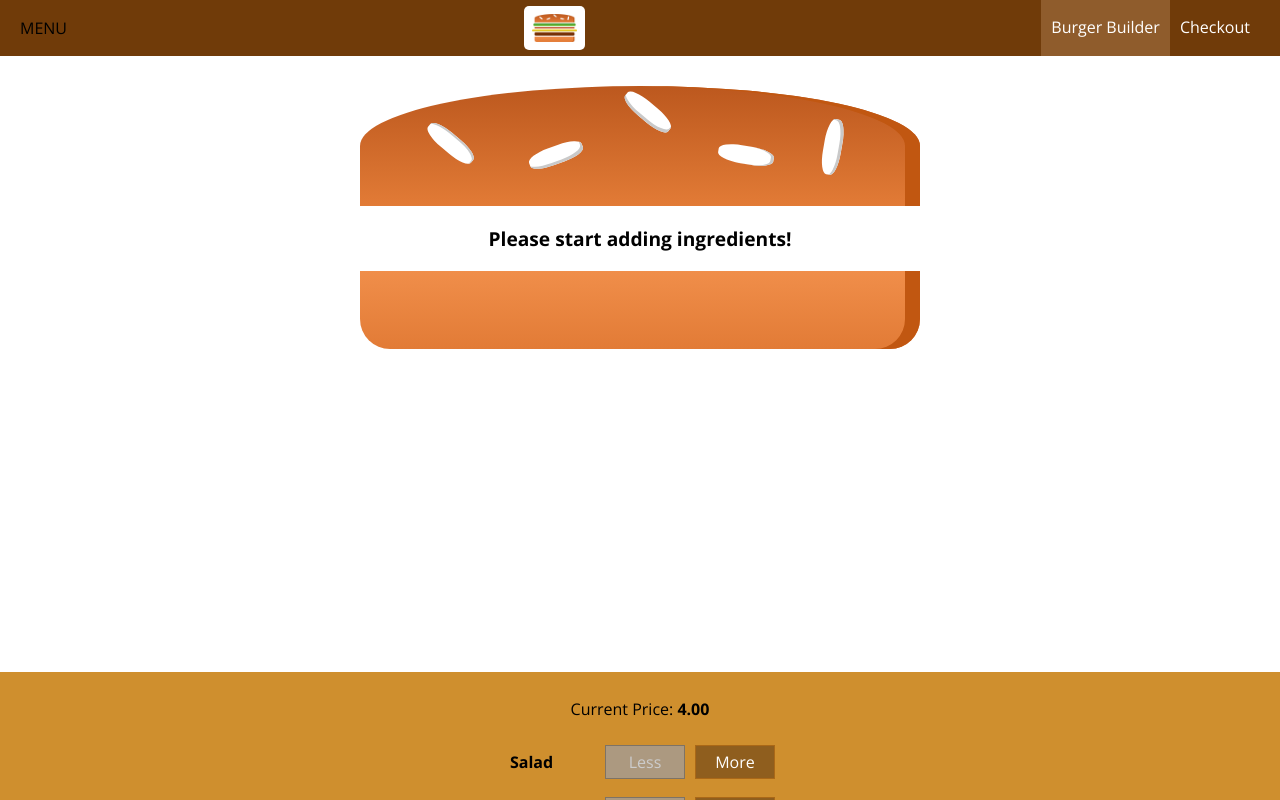
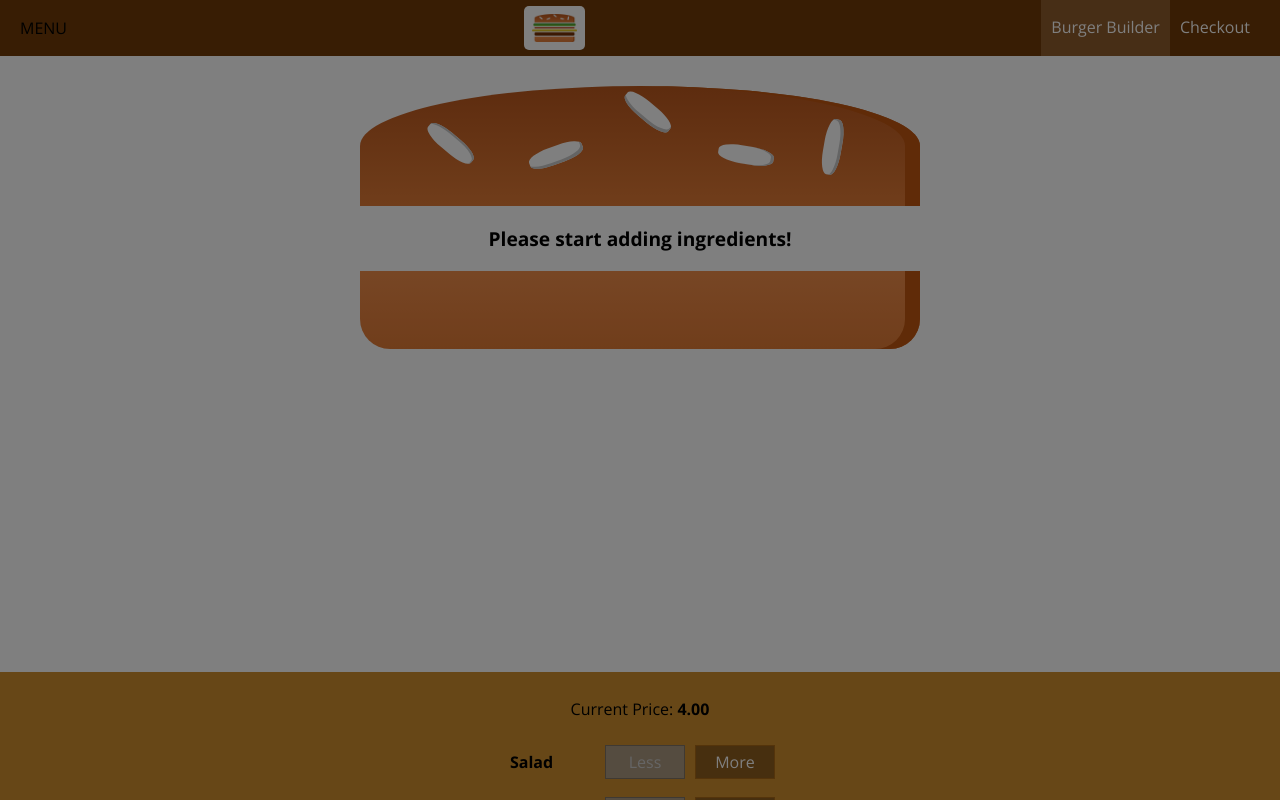
Before and after one commit to juliastetskaya/burger, a React app: page / in a window 1280 px wide. Shown: the top 800 px of the page. Built offline with nearby package versions, Linux system fonts and the light colour scheme.

Commit message:
reuse the Backdrop for the SideDrawer

```diff
--- a/src/components/Navigation/SideDrawer.jsx
+++ b/src/components/Navigation/SideDrawer.jsx
@@ -1,8 +1,9 @@
-import React from 'react';
+import React, { useState } from 'react';
 import styled from '@emotion/styled';
 
 import Logo from '../Logo';
 import NavigationItems from './NavigationItems';
+import Backdrop from '../UI/Backdrop';
 
 const WrapperStyled = styled.div`
     position: fixed;
@@ -16,6 +17,7 @@ const WrapperStyled = styled.div`
     padding: 32px 16px;
     box-sizing: border-box;
     transition: transform 0.3s ease-out;
+    transform: ${({ show }) => show ? 'translateX(0)' : 'translateX(-100%)'};
 
     @media (min-width: 500px) {
         display: none;
@@ -28,14 +30,22 @@ const StyledLogo = styled(Logo)`
 `;
 
 const SideDrawer = () => {
+    const [isShown, setIsShown] = useState(true);
+
+    const closeHandler = () => {
+        setIsShown(false);
+    };
 
     return (
-        <WrapperStyled>
-            <StyledLogo />
-            <nav>
-                <NavigationItems />
-            </nav>
-        </WrapperStyled>
+        <>
+            <Backdrop show={isShown} closeHandler={closeHandler} />
+            <WrapperStyled show={isShown}>
+                <StyledLogo />
+                <nav>
+                    <NavigationItems />
+                </nav>
+            </WrapperStyled>
+        </>
     )
 };
 
--- a/src/components/UI/Backdrop.jsx
+++ b/src/components/UI/Backdrop.jsx
@@ -11,6 +11,6 @@ const BackdropStyled = styled.div`
     background-color: rgba(0, 0, 0, 0.5);
 `;
 
-const Backdrop = ({ show, closeHandler }) => show && <BackdropStyled onClick={closeHandler} />;
+const Backdrop = ({ show, closeHandler }) => show ? <BackdropStyled onClick={closeHandler} /> : null;
 
 export default Backdrop;
```
